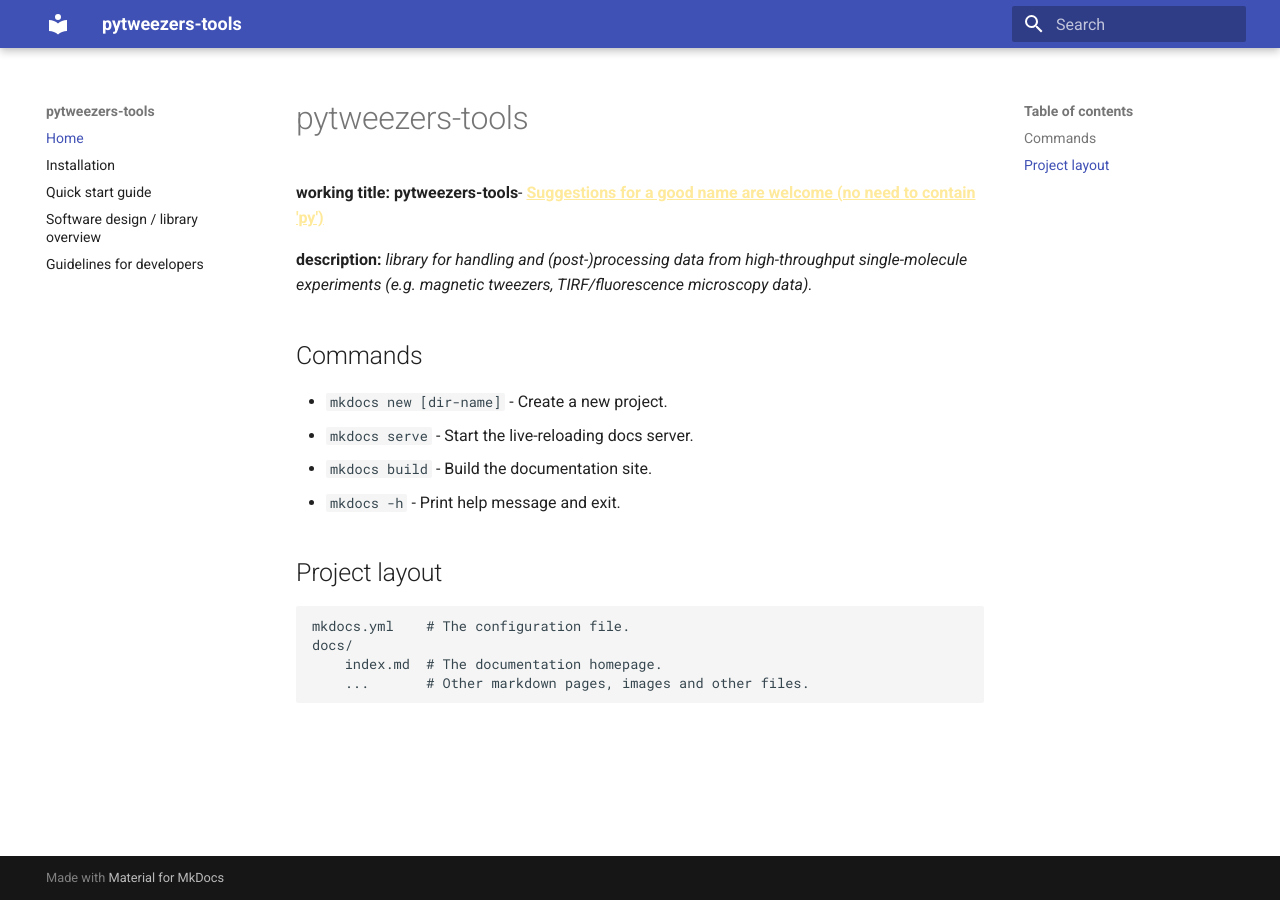
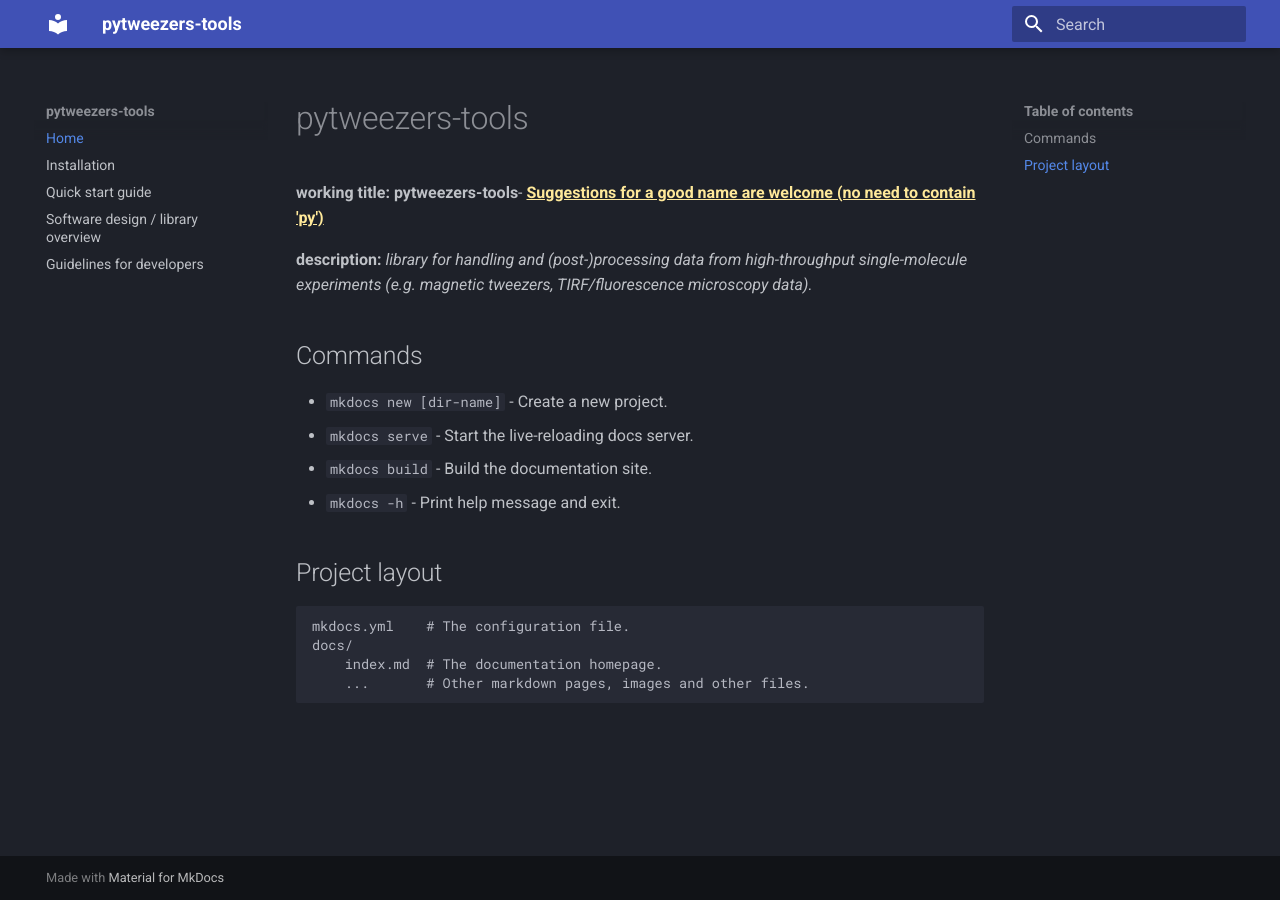
Before and after one commit to KleinMisha/time-trace-tools, an MkDocs documentation site: the page built from docs/index.md, in a window 1280 px wide. Built offline with MkDocs 1.6.1 and Material for MkDocs 9.7.7, drawn with Linux system fonts in a browser that asks for light colours.

Commit message:
Dark mode by default

```diff
--- a/mkdocs.yml
+++ b/mkdocs.yml
@@ -15,7 +15,8 @@ nav:
 
 theme:
   name: material
-
+  palette:
+    - scheme: slate
 
 markdown_extensions:
   - pymdownx.superfences:
```
